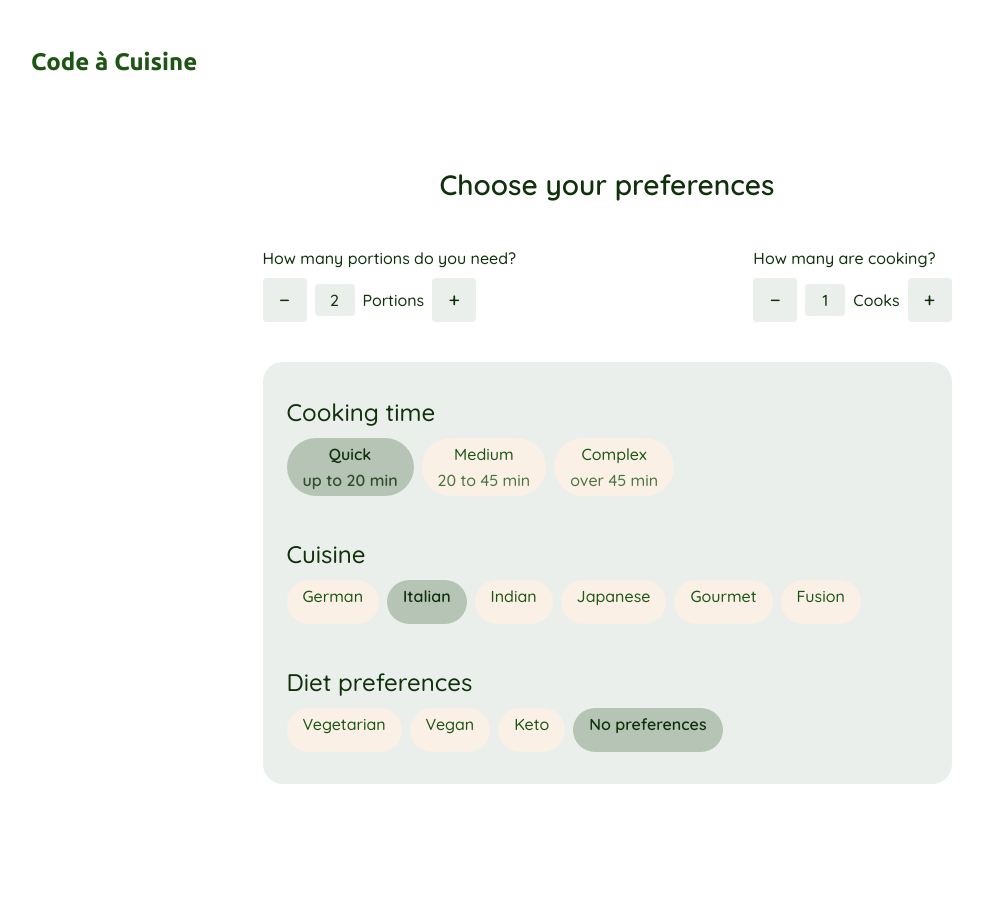
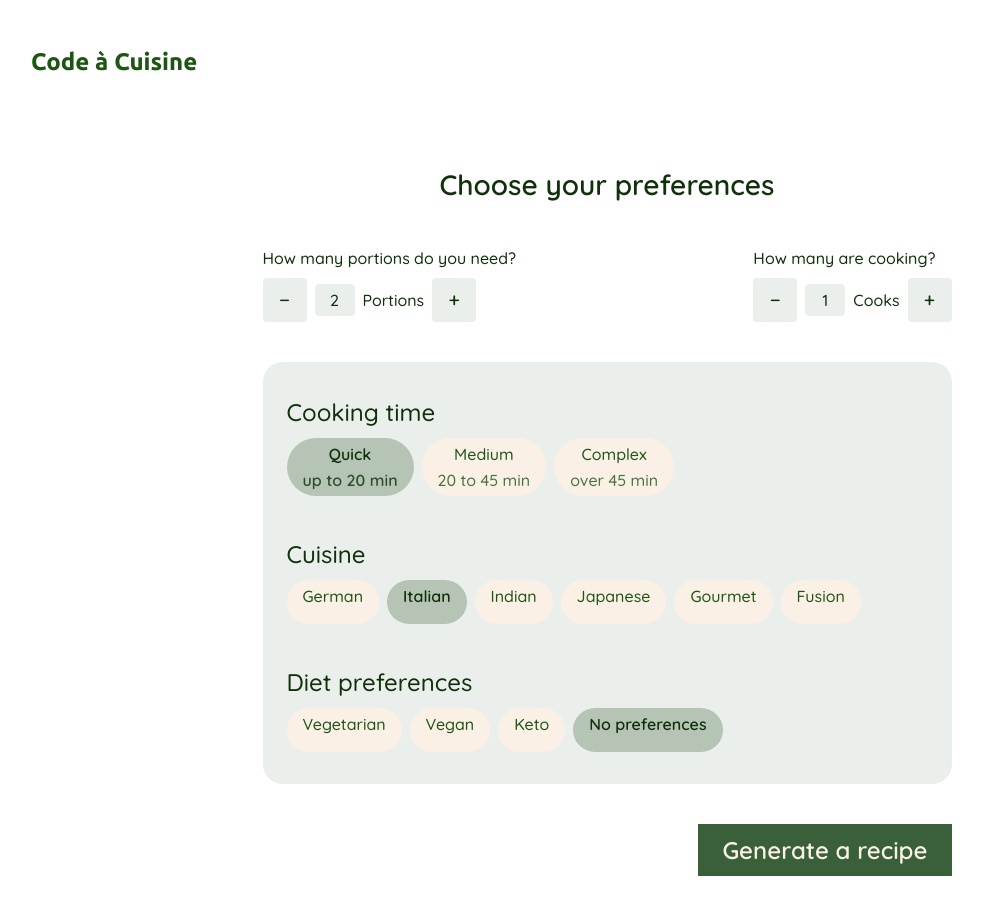
Before and after one commit to weskakay/code-a-cuisine, an Angular app: page /preferences in a window 1280 px wide. Shown: the top 914 px of the page, without its empty margins (33-1016 px from the left). Before the commit the page ends 848 px from the top, so only its background shows below. Built offline with nearby package versions, Linux system fonts and the light colour scheme.

Commit message:
feat(flow): send the draft to the workflow
- carry portions, time, cuisine and diet into the request
- show a busy state and the message when it fails
- keep the answer for the result pages

```diff
--- a/src/app/app.config.ts
+++ b/src/app/app.config.ts
@@ -1,9 +1,13 @@
 import { provideHttpClient } from '@angular/common/http';
 import { ApplicationConfig, provideBrowserGlobalErrorListeners } from '@angular/core';
-import { provideRouter } from '@angular/router';
+import { provideRouter, withComponentInputBinding } from '@angular/router';
 
 import { routes } from './app.routes';
 
 export const appConfig: ApplicationConfig = {
-  providers: [provideBrowserGlobalErrorListeners(), provideRouter(routes), provideHttpClient()],
+  providers: [
+    provideBrowserGlobalErrorListeners(),
+    provideRouter(routes, withComponentInputBinding()),
+    provideHttpClient(),
+  ],
 };
--- a/src/app/app.routes.ts
+++ b/src/app/app.routes.ts
@@ -2,10 +2,14 @@ import { Routes } from '@angular/router';
 import { Generate } from './components/generate/generate';
 import { Home } from './components/home/home';
 import { Preferences } from './components/preferences/preferences';
+import { RecipeDetail } from './components/recipe-detail/recipe-detail';
+import { Results } from './components/results/results';
 
 export const routes: Routes = [
   { path: '', component: Home, title: 'Code à Cuisine' },
   { path: 'generate', component: Generate, title: 'Generate recipe' },
   { path: 'preferences', component: Preferences, title: 'Choose your preferences' },
+  { path: 'results', component: Results, title: 'The recipe results' },
+  { path: 'recipe/:id', component: RecipeDetail, title: 'Recipe' },
   { path: '**', redirectTo: '' },
 ];
--- a/src/app/components/home/home.scss
+++ b/src/app/components/home/home.scss
@@ -74,7 +74,9 @@
   font-size: var(--cc-fs-xs);
   font-weight: var(--cc-fw-semibold);
   text-decoration: none;
-  transition: background var(--cc-transition), color var(--cc-transition);
+  transition:
+    background var(--cc-transition),
+    color var(--cc-transition);
 
   @media (width >= 1024px) {
     font-size: var(--cc-fs-lg);
--- a/src/app/components/preferences/preferences.html
+++ b/src/app/components/preferences/preferences.html
@@ -7,7 +7,9 @@
     <section class="counter">
       <h2 class="counter__label">How many portions do you need?</h2>
       <div class="counter__row">
-        <button type="button" aria-label="One portion less" (click)="changePortions(-1)">&minus;</button>
+        <button type="button" aria-label="One portion less" (click)="changePortions(-1)">
+          &minus;
+        </button>
         <output class="counter__value">{{ portions() }}</output>
         <span class="counter__unit">Portions</span>
         <button type="button" aria-label="One portion more" (click)="changePortions(1)">+</button>
@@ -17,7 +19,9 @@
     <section class="counter">
       <h2 class="counter__label">How many are cooking?</h2>
       <div class="counter__row">
-        <button type="button" aria-label="One cook less" (click)="changeHelpers(-1)">&minus;</button>
+        <button type="button" aria-label="One cook less" (click)="changeHelpers(-1)">
+          &minus;
+        </button>
         <output class="counter__value">{{ helpers() }}</output>
         <span class="counter__unit">Cooks</span>
         <button type="button" aria-label="One cook more" (click)="changeHelpers(1)">+</button>
@@ -78,4 +82,10 @@
       </div>
     </section>
   </div>
+
+  <button class="prefs__submit" type="button" [disabled]="busy()" (click)="generate()">
+    {{ busy() ? 'Generating …' : 'Generate a recipe' }}
+  </button>
+
+  <p class="prefs__error" role="alert">{{ error() }}</p>
 </main>
--- a/src/app/components/preferences/preferences.scss
+++ b/src/app/components/preferences/preferences.scss
@@ -135,3 +135,36 @@
   color: var(--cc-green-dark);
   font-weight: var(--cc-fw-semibold);
 }
+
+.prefs__submit {
+  align-self: center;
+  min-height: var(--cc-tap-target);
+  padding: var(--cc-space-2xs) var(--cc-space-sm);
+  background: var(--cc-olive);
+  color: var(--cc-cream);
+  font-size: var(--cc-fs-xs);
+  font-weight: var(--cc-fw-semibold);
+  transition: background var(--cc-transition);
+
+  &:hover:enabled {
+    background: var(--cc-green-pressed);
+  }
+
+  &:disabled {
+    opacity: 0.6;
+    cursor: default;
+  }
+
+  @media (width >= 1024px) {
+    align-self: flex-end;
+    font-size: var(--cc-fs-lg);
+  }
+}
+
+/* Room for the message, so nothing jumps when it appears */
+.prefs__error {
+  min-height: calc(var(--cc-fs-xs) * 1.5);
+  color: var(--cc-green-mid);
+  font-size: var(--cc-fs-xs);
+  text-align: center;
+}
--- a/src/app/components/preferences/preferences.ts
+++ b/src/app/components/preferences/preferences.ts
@@ -1,9 +1,12 @@
-import { Component, signal } from '@angular/core';
+import { Component, inject, signal } from '@angular/core';
+import { Router } from '@angular/router';
 import { COOKING_TIMES, CUISINES, DIETS, HELPERS, PORTIONS } from '../../data/options';
-import type { CookingTime, Cuisine, Diet } from '../../interfaces/recipe.interface';
+import { GeneratorError, GeneratorService } from '../../services/generator.service';
+import { RecipeDraftService } from '../../services/recipe-draft.service';
+import { RecipeStoreService } from '../../services/recipe-store.service';
 import { MenuBar } from '../menu-bar/menu-bar';
 
-/** Step two: how many people eat, how long it may take and what the kitchen should taste like. */
+/** Step two: how many people eat, how long it may take and what it should taste like. */
 @Component({
   selector: 'app-preferences',
   imports: [MenuBar],
@@ -11,15 +14,23 @@ import { MenuBar } from '../menu-bar/menu-bar';
   styleUrl: './preferences.scss',
 })
 export class Preferences {
+  private readonly draft = inject(RecipeDraftService);
+  private readonly generator = inject(GeneratorService);
+  private readonly store = inject(RecipeStoreService);
+  private readonly router = inject(Router);
+
   readonly times = COOKING_TIMES;
   readonly cuisines = CUISINES;
   readonly diets = DIETS;
 
-  readonly portions = signal(PORTIONS.default);
-  readonly helpers = signal(HELPERS.default);
-  readonly cookingTime = signal<CookingTime>('quick');
-  readonly cuisine = signal<Cuisine>('italian');
-  readonly diet = signal<Diet>('none');
+  readonly portions = this.draft.portions;
+  readonly helpers = this.draft.helpers;
+  readonly cookingTime = this.draft.cookingTime;
+  readonly cuisine = this.draft.cuisine;
+  readonly diet = this.draft.diet;
+
+  readonly busy = signal(false);
+  readonly error = signal('');
 
   /** Adds the step to the portions, staying inside the allowed range. */
   changePortions(step: number): void {
@@ -30,6 +41,20 @@ export class Preferences {
   changeHelpers(step: number): void {
     this.helpers.update((value) => clamp(value + step, HELPERS.min, HELPERS.max));
   }
+
+  /** Sends everything to the workflow and moves on to the results. */
+  async generate(): Promise<void> {
+    this.busy.set(true);
+    this.error.set('');
+    try {
+      this.store.setResult(await this.generator.generate(this.draft.toRequest()));
+      await this.router.navigate(['/results']);
+    } catch (failure) {
+      this.error.set((failure as GeneratorError).message);
+    } finally {
+      this.busy.set(false);
+    }
+  }
 }
 
 /** Keeps a value between a lower and an upper end. */
--- a/src/app/services/generator.service.ts
+++ b/src/app/services/generator.service.ts
@@ -25,9 +25,7 @@ export class GeneratorService {
   /** Sends the form data and returns three saved recipes plus the quota. */
   async generate(request: RecipeRequest): Promise<RecipeResponse> {
     try {
-      return await firstValueFrom(
-        this.http.post<RecipeResponse>(environment.webhookUrl, request),
-      );
+      return await firstValueFrom(this.http.post<RecipeResponse>(environment.webhookUrl, request));
     } catch (error) {
       throw toGeneratorError(error as HttpErrorResponse);
     }
--- /dev/null
+++ b/src/app/services/recipe-store.service.ts
@@ -0,0 +1,20 @@
+import { Injectable, signal } from '@angular/core';
+import type { Quota, Recipe, RecipeResponse } from '../interfaces/recipe.interface';
+
+/** Keeps the last three recipes and the quota, so the result pages can read them. */
+@Injectable({ providedIn: 'root' })
+export class RecipeStoreService {
+  readonly recipes = signal<Recipe[]>([]);
+  readonly quota = signal<Quota | null>(null);
+
+  /** Stores what the workflow answered. */
+  setResult(response: RecipeResponse): void {
+    this.recipes.set(response.recipes);
+    this.quota.set(response.quota);
+  }
+
+  /** Finds one of the generated recipes by its id. */
+  find(id: string): Recipe | undefined {
+    return this.recipes().find((recipe) => recipe.id === id);
+  }
+}
--- a/src/styles.scss
+++ b/src/styles.scss
@@ -81,7 +81,9 @@ button {
   cursor: pointer;
   background: none;
   min-height: var(--cc-tap-target);
-  transition: background var(--cc-transition), color var(--cc-transition);
+  transition:
+    background var(--cc-transition),
+    color var(--cc-transition);
 }
 
 a {
```
